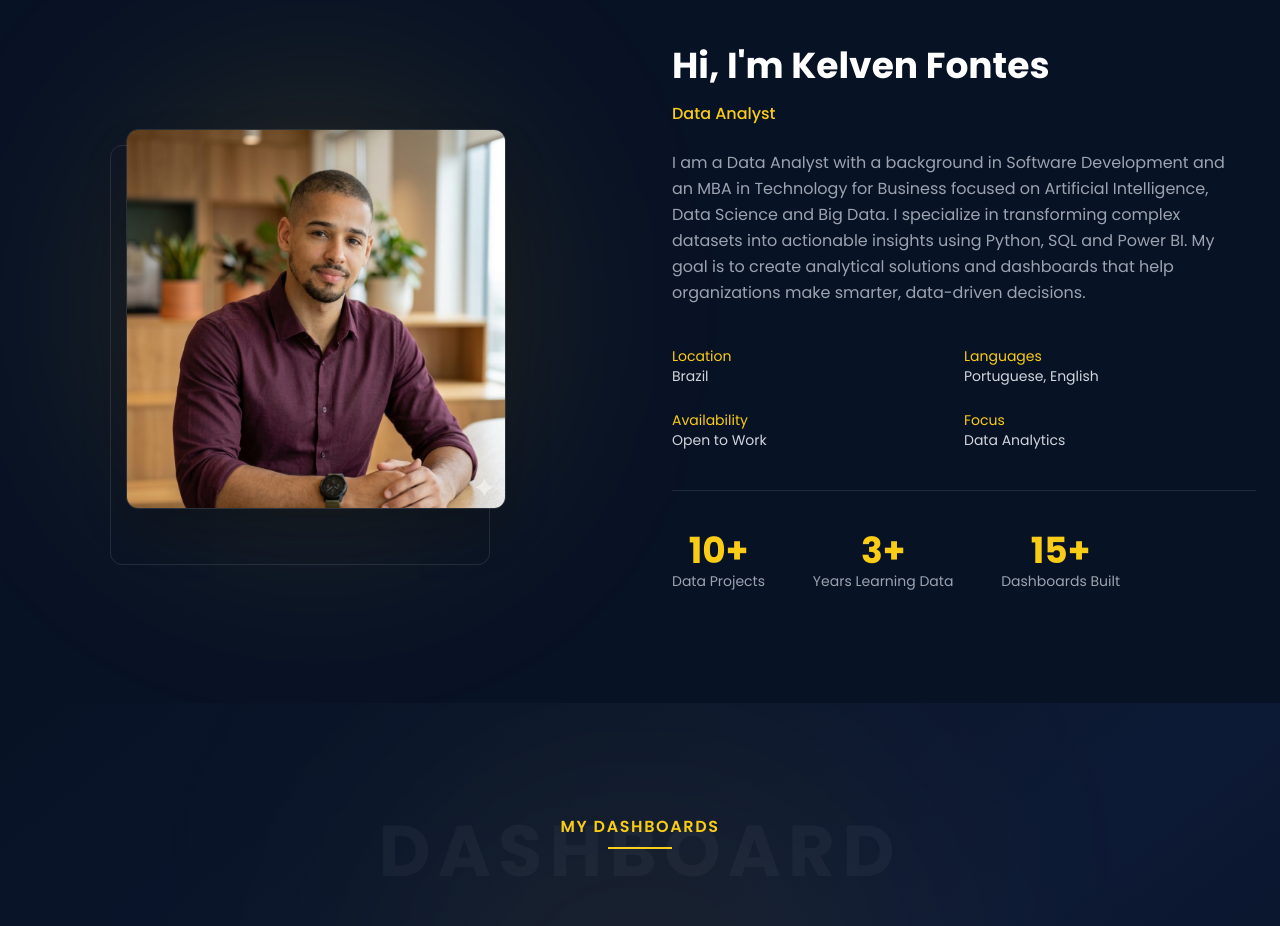
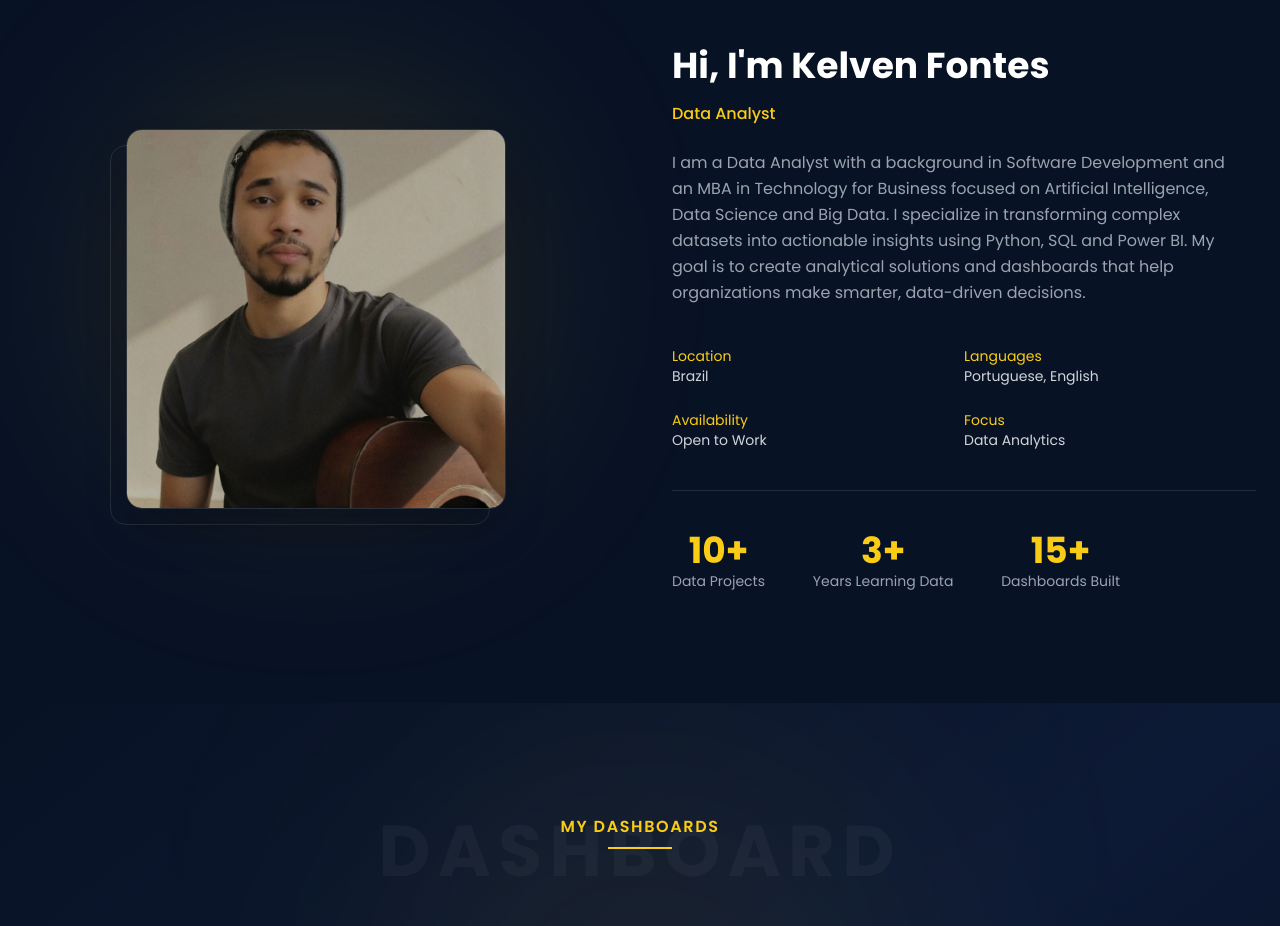
Before and after one commit to KelvenFontes/my-portfolio, a Next.js app: page /en in a window 1280 px wide. Shown: the part 980-1906 px from the top of the page. Built offline with nearby package versions, Linux system fonts and the light colour scheme.

Commit message:
feat: atualizar estilo e estrutura do componente About para melhorar a apresentação da imagem

```diff
--- a/src/components/About.tsx
+++ b/src/components/About.tsx
@@ -24,31 +24,21 @@ export default function About({ dict }: any) {
 
           {/* FOTO */}
           <div className="relative flex justify-center">
+            {/* GLOW */}
+            <div className="absolute w-[260px] h-[260px] md:w-[320px] md:h-[320px] bg-yellow-400/20 blur-[120px] rounded-full"></div>
 
-            {/* GLOW */}
-            <div className="absolute w-[260px] h-[260px] md:w-[320px] md:h-[360px] bg-yellow-400/20 blur-[120px] rounded-full"></div>
+            {/* CARD ATRÁS */}
+            <div className="absolute w-[280px] h-[280px] md:w-[380px] md:h-[380px] border border-white/10 rounded-2xl -translate-x-4 translate-y-4"></div>
 
-            {/* CARD ATRÁS (aparece só no desktop) */}
-            <div className="w-[280px] h-[280px] md:block absolute md:w-[380px] md:h-[420px] border border-white/10 rounded-xl -translate-x-4 translate-y-4"></div>
-
-            <Image
-              src="/assets/aboutus.png"
-              alt="Kelven Fontes"
-              width={380}
-              height={420}
-              className="
-                relative
-                w-[260px] md:w-[380px]
-                h-auto
-                object-cover
-                rounded-xl
-                border border-white/10
-                shadow-2xl
-                hover:scale-105
-                transition duration-500
-              "
-            />
-
+            {/* CARD DA IMAGEM */}
+            <div className="relative w-[280px] h-[280px] md:w-[380px] md:h-[380px] rounded-2xl overflow-hidden border border-white/10 shadow-2xl">
+              <Image
+                src="/assets/aboutus.png"
+                alt="Kelven Fontes"
+                fill
+                className="object-cover hover:scale-105 transition duration-500"
+              />
+            </div>
           </div>
 
           {/* TEXTO */}
```
Also changed, not shown: public/assets/aboutus.png.
